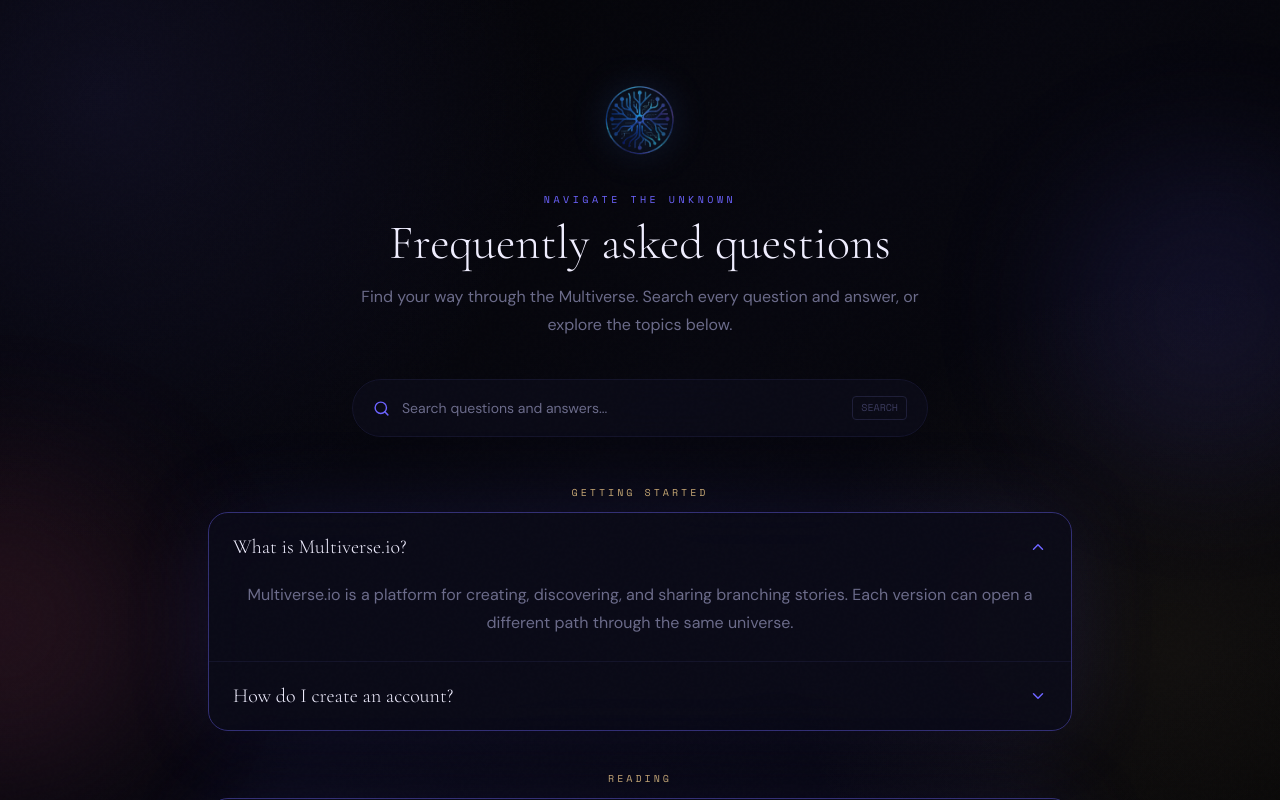
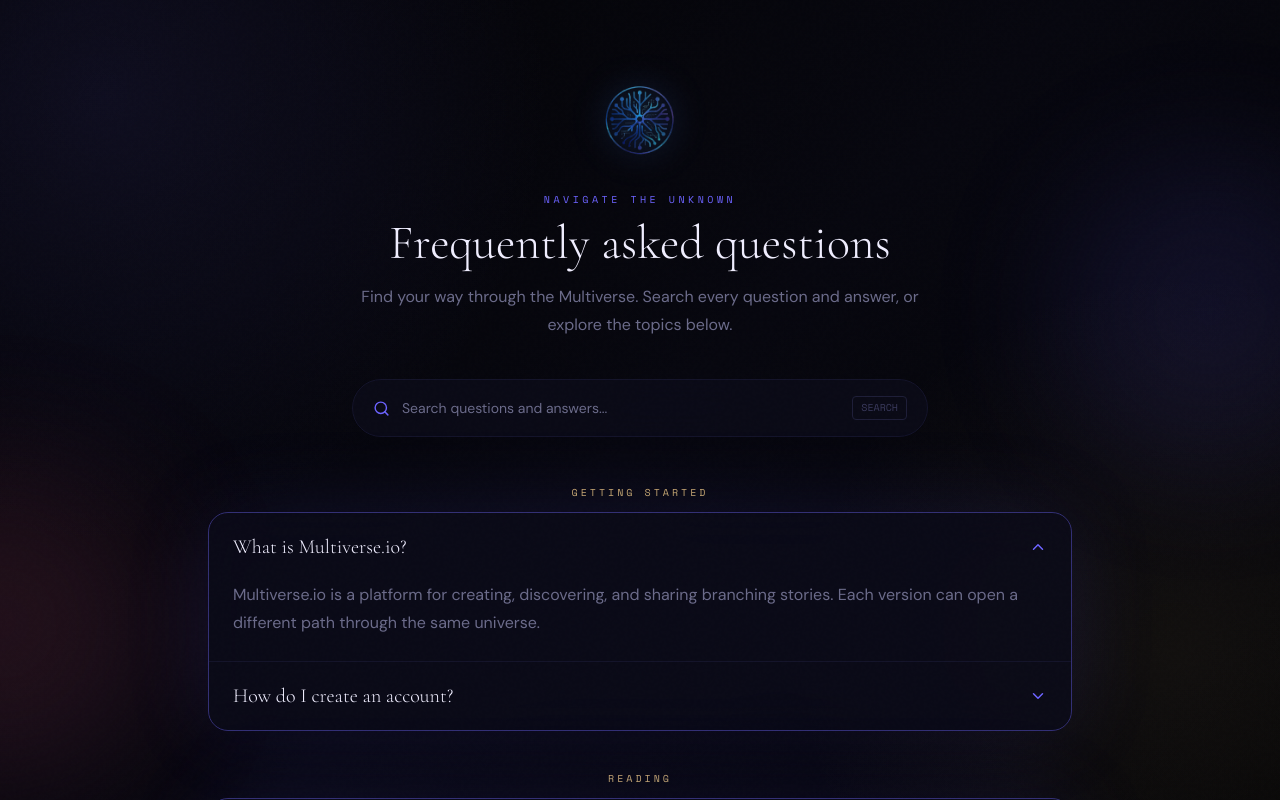
Before and after one commit to migueldiganchi/multiverse-io, a Next.js app: page /faq in a window 1280 px wide. Both pictures are taken after a click on the button "What is Multiverse.io?". Shown: the top 800 px of the page. Built offline with nearby package versions, Linux system fonts and the light colour scheme.

Commit message:
Update FAQ page component with minor adjustments

```diff
--- a/app/faq/page.tsx
+++ b/app/faq/page.tsx
@@ -124,7 +124,7 @@
                         <span className="font-display text-xl font-light">{item.question}</span>
                         <ChevronDown size={18} className={`flex-shrink-0 text-[var(--aurora)] transition-transform ${isOpen ? 'rotate-180' : ''}`} />
                       </button>
-                      {isOpen && <p className="px-6 pb-6 leading-7 text-[var(--text-dim)]">{item.answer}</p>}
+                      {isOpen && <p className="px-6 pb-6 text-left leading-7 text-[var(--text-dim)]">{item.answer}</p>}
                     </div>
                   );
                 })}
```
